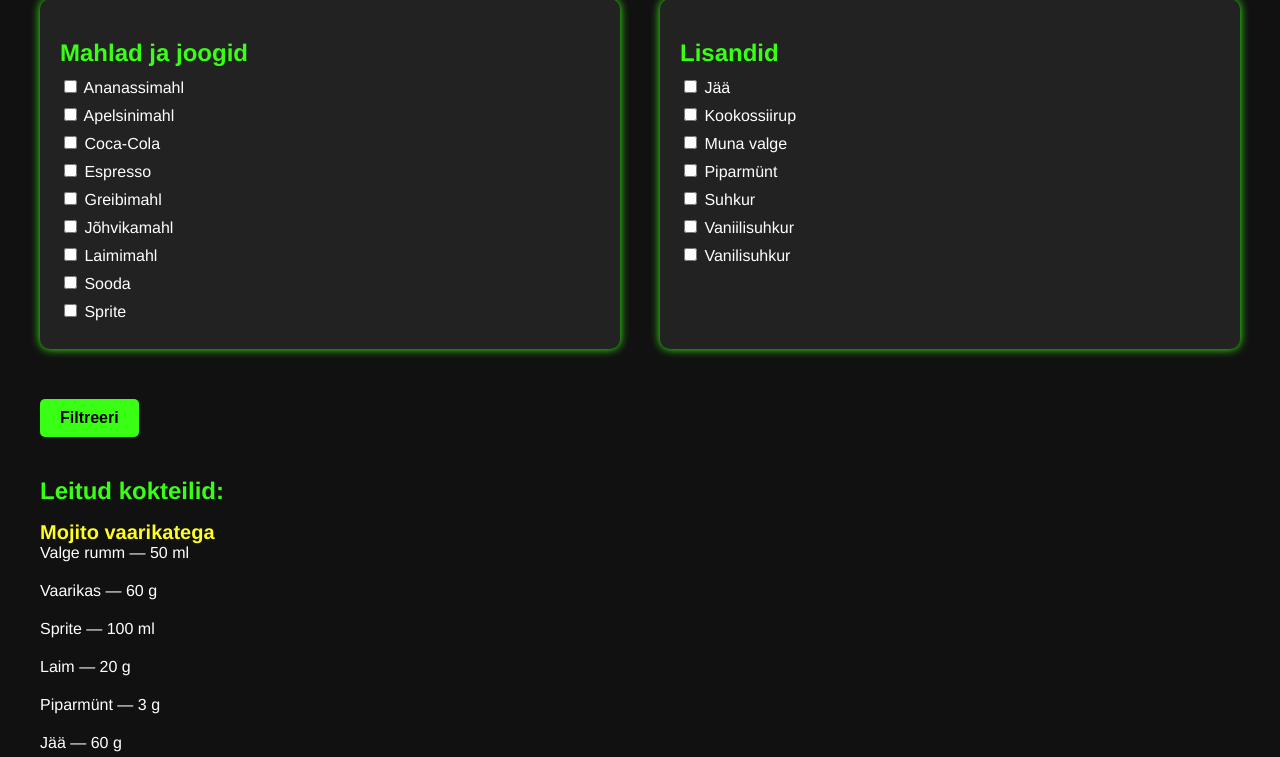
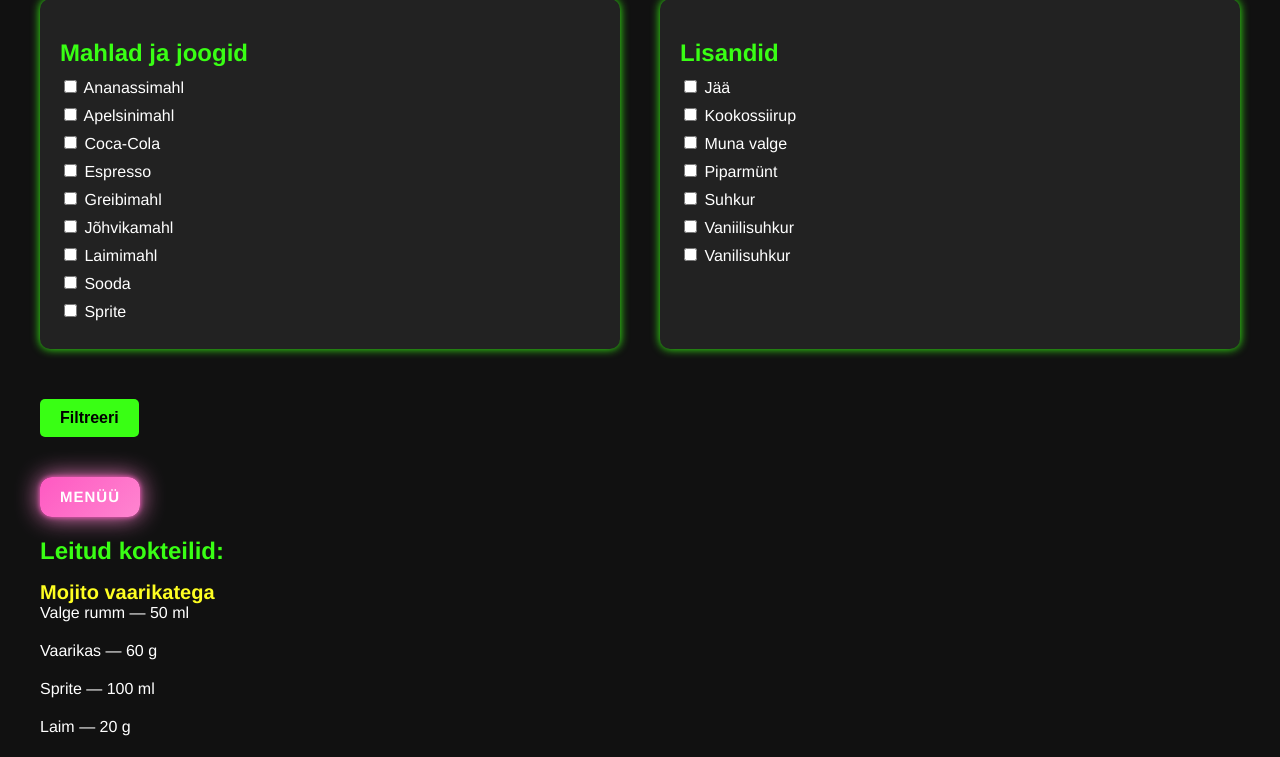
Before and after one commit to NataliPanova/Cocktailizer, a Flask app: page /alkoholiga in a window 1280 px wide. Shown: the part 601-1358 px from the top of the page. Run offline with Flask 3, Linux system fonts and the light colour scheme.

Commit message:
Update alkoholiga.html

```diff
--- a/src/templates/alkoholiga.html
+++ b/src/templates/alkoholiga.html
@@ -89,6 +89,34 @@
             display: inline-block;
             margin-top: 40px;
         }
+
+    .glow-button.pink {
+    width: 100px;
+    height: 40px;
+    display: flex;
+    align-items: center;
+    justify-content: center;
+    text-align: center;
+    background: linear-gradient(135deg, #fe59c2, #ff85d0);
+    color: white;
+    border: none;
+    font-size: 15px;
+    font-weight: bold;
+    cursor: pointer;
+    border-radius: 12px;
+    text-transform: uppercase;
+    box-shadow: 0 0 5px #fe59c2, 0 0 25px #ff85d0;
+    transition: all 0.3s ease;
+    text-decoration: none;
+    font-family: 'Arimo', sans-serif;
+    letter-spacing: 1px;
+                            }
+
+.glow-button.pink:hover {
+    box-shadow: 0 0 25px #fe59c2, 0 0 45px #ff85d0;
+    transform: scale(1.07);
+                          }
+
     </style>
 </head>
 <body>
@@ -134,6 +162,9 @@
         <input type="submit" value="Filtreeri">
     </form>
 
+    <a href="{{ url_for('recipe') }}" class="glow-button pink">Menüü</a>
+
+
     <h2>Leitud kokteilid:</h2>
     <ul>
         {% for i in cocktails %}
@@ -152,5 +183,6 @@
     </ul>
 
     <a href="{{ url_for('home') }}">Tagasi avalehele</a>
+
 </body>
 </html>
```
